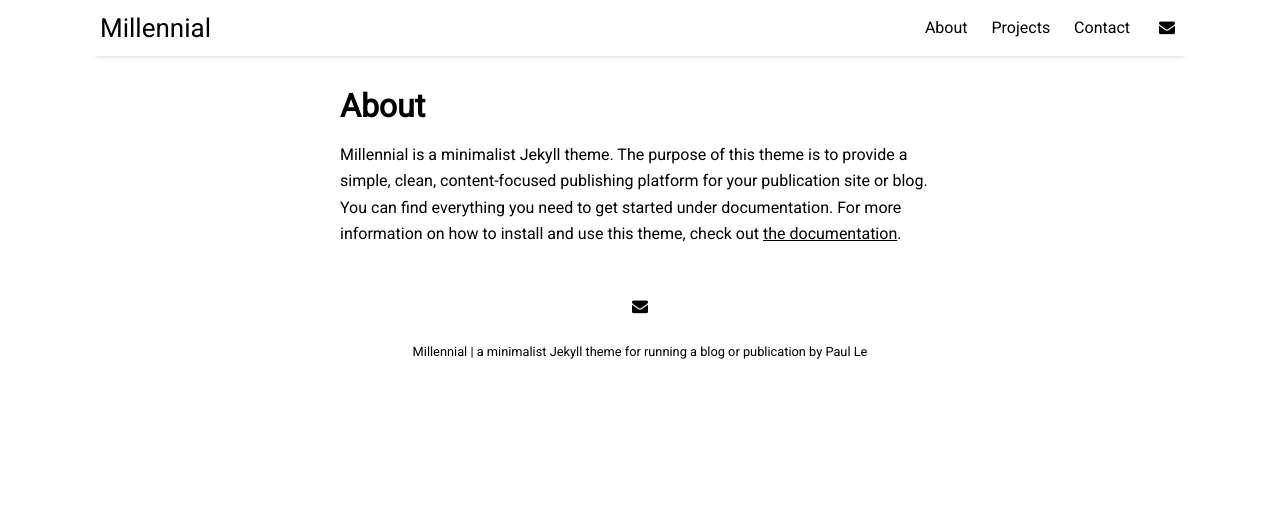
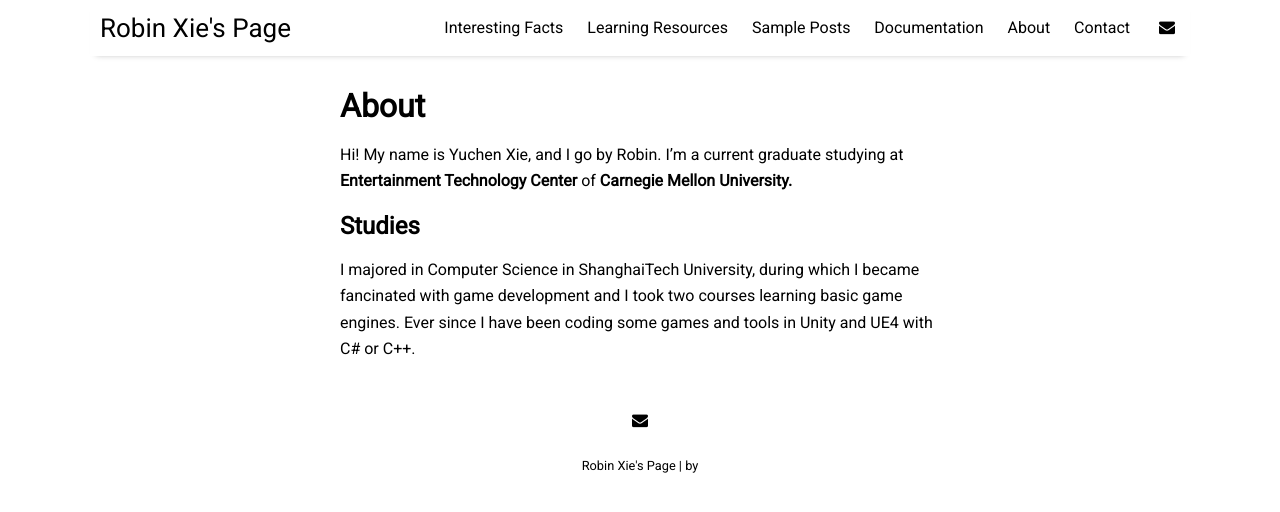
Before and after one commit to Sika-R/Sika-R.github.io, a Jekyll site: the page built from pages/about.md, in a window 1280 px wide. Shown: the top 512 px of the page. Built offline with Jekyll 4.4.1, drawn with Linux system fonts in a browser that asks for light colours; nearby versions of some CDN libraries.

Commit message:
Add about

```diff
--- a/_config.yml
+++ b/_config.yml
@@ -10,9 +10,9 @@ permalink:           /:title
 plugins:             [jekyll-paginate, jekyll-sitemap, jekyll-feed, jekyll-seo-tag]
 
 # Customise atom feed settings (this is where Jekyll-Feed gets configuration information)
-title:		           "Millennial"
-description:	       "a minimalist Jekyll theme for running a blog or publication"
-author:              "Paul Le"
+title:		           "Robin Xie's Page"
+# description:	       ""
+# author:              "Robin Xie"
 
 # RSS 2.0 can be used instead of Atom by uncommenting following two lines
 #feed:
--- a/_data/settings.yml
+++ b/_data/settings.yml
@@ -7,11 +7,11 @@ disqus:
 google-ID: ''
 
 menu:
-# - {name: 'Interesting Facts',  url: 'facts'}
-# - {name: 'Learning Resources', url: 'resources'}
-# - {name: 'Sample Posts',       url: 'sample-posts'}
+- {name: 'Interesting Facts',  url: 'facts'}
+- {name: 'Learning Resources', url: 'resources'}
+- {name: 'Sample Posts',       url: 'sample-posts'}
+- {name: 'Documentation',      url: 'documentation'}
 - {name: 'About',              url: 'about'}
-- {name: 'Projects',           url: 'documentation'}
 - {name: 'Contact',            url: 'contact'}
 
 # Available social icons are powered by Font Awesome, so you can use any icon that they offer
@@ -19,7 +19,7 @@ social:
 # - {icon: 'twitter', link:    'https://twitter.com/paululele'}
 # - {icon: 'facebook', link:   'https://www.facebook.com/paululele'}
 # - {icon: 'instagram', link:  'https://instagram.com/paululele'}
-- {icon: 'envelope', link:   'sikar0707@gmail.com'}
+- {icon: 'envelope', link:   'mailto:sikar0707@gmail.com'}
 # - {icon: 'rss-square', link: 'feed.xml'}
 # - {icon: 'rss-square', link: 'rss-feed.xml'}
 
@@ -30,6 +30,6 @@ social:
 
 # sharing_button_prompt: 'Feel free to share!'
 
-related_posts: 'You may also enjoy...'
+# related_posts: 'You may also enjoy...'
 
 # post_date_prefix: 'Written on'
--- a/pages/about.md
+++ b/pages/about.md
@@ -4,4 +4,7 @@ title: About
 permalink: /about
 ---
 
-Millennial is a minimalist Jekyll theme. The purpose of this theme is to provide a simple, clean, content-focused publishing platform for your publication site or blog. You can find everything you need to get started under documentation. For more information on how to install and use this theme, check out [the documentation]({{ site.github.url }}{% post_url 2016-10-10-getting-started %}).
+Hi! My name is Yuchen Xie, and I go by Robin. I'm a current graduate studying at **Entertainment Technology Center** of **Carnegie Mellon University.**
+
+## Studies
+I majored in Computer Science in ShanghaiTech University, during which I became fancinated with game development and I took two courses learning basic game engines. Ever since I have been coding some games and tools in Unity and UE4 with C# or C++.
```
